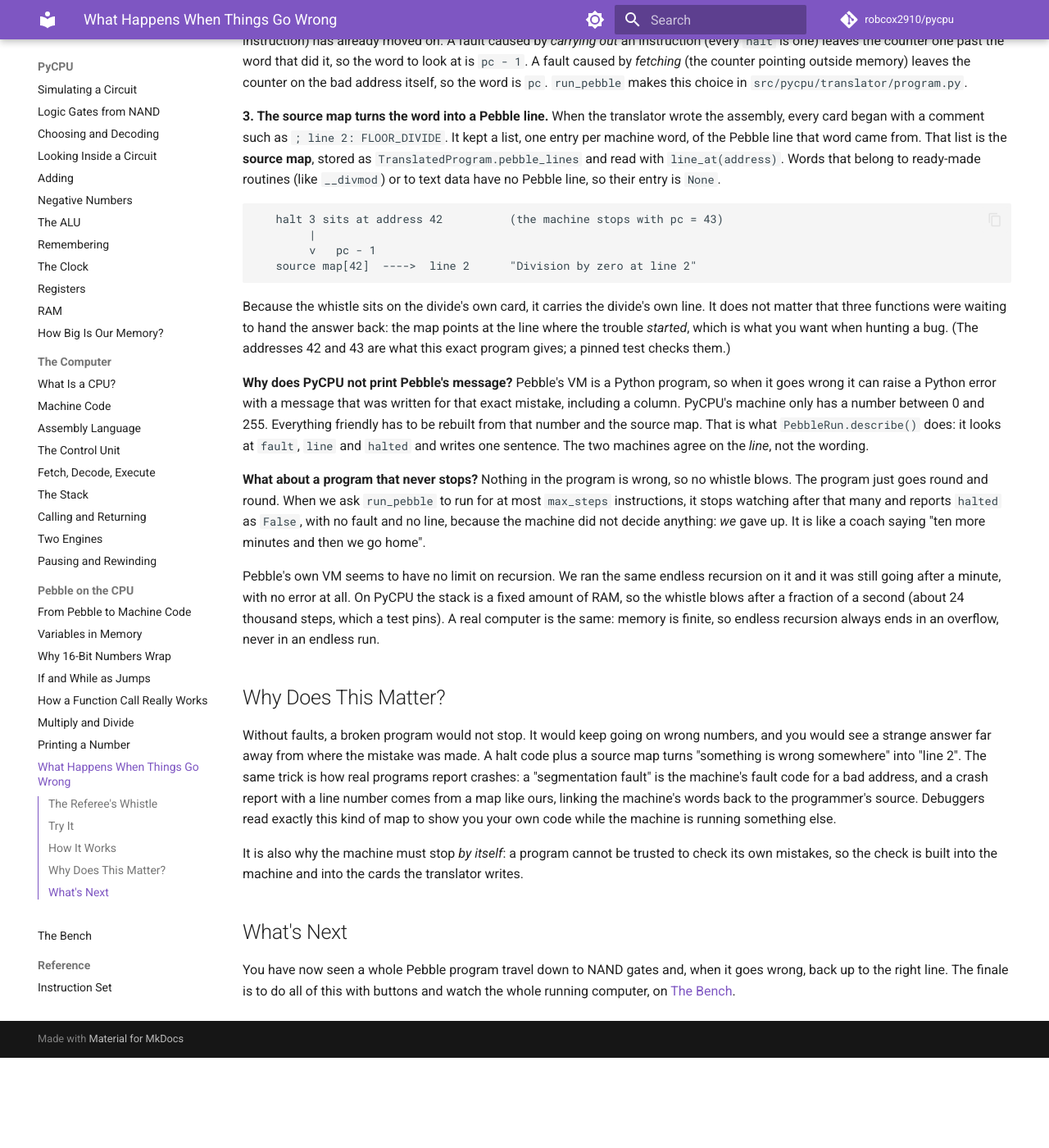
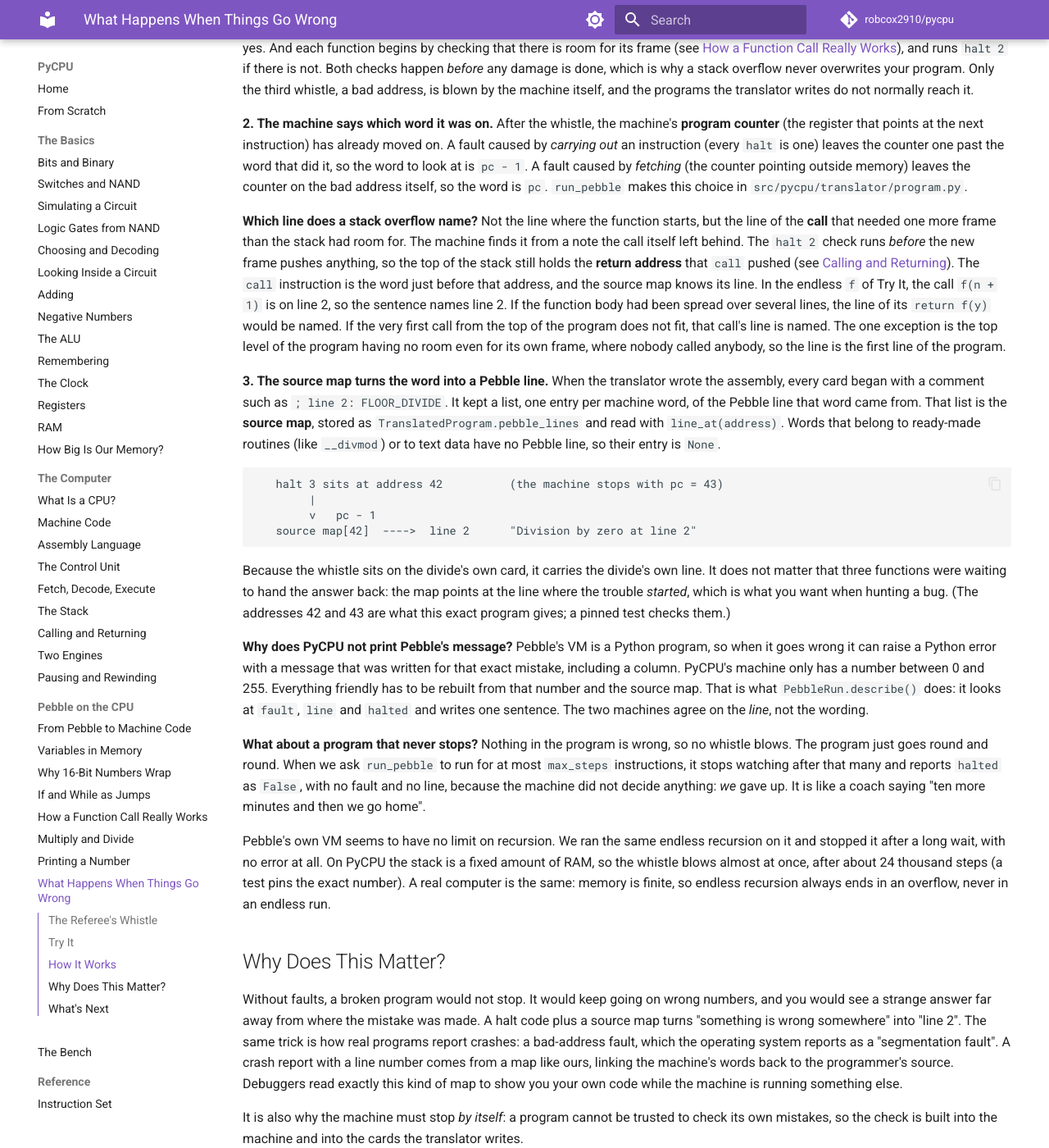
Before and after one commit to robcox2910/pycpu, an MkDocs documentation site: the page built from docs/concepts/what-happens-when-things-go-wrong.md, in a window 1280 px wide and 1400 px high, scrolled down 2402 px. Shown: the whole window at 82% size. Built offline with MkDocs 1.6.1 and Material for MkDocs 9.7.7, drawn with Linux system fonts in a browser that asks for light colours; comment, search, counter and statistics services are not loaded; before the commit the page ends 3692 px from its top, so only the background shows below that; some of the changed text lies outside the part shown.

Commit message:
fix: blame a stack overflow on the call that ran out of room
Co-Authored-By: Claude Sonnet 5.5 <noreply@anthropic.com>

````diff
--- a/docs/concepts/what-happens-when-things-go-wrong.md
+++ b/docs/concepts/what-happens-when-things-go-wrong.md
@@ -34,7 +34,8 @@ on purpose.
 ```python
 from pebble import PebbleError, run_source
 
-from pycpu.translator import run_pebble, translate
+from pycpu.isa import Fault
+from pycpu.translator import PebbleRun, run_pebble, translate
 
 source = """fn c(n) {
     return 10 // n
@@ -66,6 +67,8 @@ print(run_pebble(endless_recursion).describe())
 endless_loop = "let i = 0\nwhile i < 1 {\n    i = i + 0\n}"
 print(run_pebble(endless_loop, max_steps=5000).describe())
 print(run_pebble("print(7)").describe())
+broken = PebbleRun("", True, Fault.BAD_ADDRESS, 3, 1)
+print(broken.describe())
 # Output:
 # Pebble VM: Division by zero at line 2, column 15
 # PyCPU:     Division by zero at line 2
@@ -73,15 +76,19 @@ print(run_pebble("print(7)").describe())
 #     cmp  r2, r0             ; is the divisor 0?
 #     br   ne, __fn_c_divisor_ok_2 ; no: go ahead and divide
 #     halt 3                  ; yes: DIVIDE_BY_ZERO
-# The stack ran out of room at line 2 (does a function keep calling itself?)
+# The stack ran out of room at line 2 (the call on that line found no room for another frame; does a function keep calling itself?)
 # The program was still running after 5000 steps
 # The program finished
+# The program used a memory address that does not exist at line 3
 ```
 
 Both machines name line 2, even though the mistake happened three calls deep and `a(0)`
-is on line 11. The `1` was printed before the whistle, and nothing after it was. Your
-three `describe()` lines for the other endings say what stopped the machine in plain
-words. The last one is the happy ending: no fault, so there is nothing to explain.
+is on line 11. The `1` was printed before the whistle, and nothing after it was. The
+`describe()` lines for the other endings say what stopped the machine in plain
+words. The next one is the happy ending: no fault, so there is nothing to explain. The final
+sentence is for a bad address. Our translated programs do not normally reach one, so we
+build the ending by hand (a `PebbleRun` made up for the purpose) just to show what it
+says.
 
 ## How It Works
 
@@ -99,7 +106,7 @@ Every one is a `halt` with a different halt code, defined as `Fault` in
  an address that is not RAM     the machine itself, mid-fetch/execute  1  BAD_ADDRESS
 ```
 
-The two whistles in the first rows are ordinary instructions that the translator
+The two whistles in the first two rows are ordinary instructions that the translator
 writes. Look at the cards in Try It: before every `//` or `%` it writes `cmp r2, r0`
 ("is the divisor 0?"), a branch that skips over the whistle when the answer is no, and
 `halt 3` for when it is yes. And each function begins by checking that there is room
@@ -116,6 +123,19 @@ the counter one past the word that did it, so the word to look at is `pc - 1`. A
 caused by *fetching* (the counter pointing outside memory) leaves the counter on the bad
 address itself, so the word is `pc`. `run_pebble` makes this choice in
 `src/pycpu/translator/program.py`.
+
+**Which line does a stack overflow name?** Not the line where the function starts, but
+the line of the **call** that needed one more frame than the stack had room for. The
+machine finds it from a note the call itself left behind. The `halt 2` check runs
+*before* the new frame pushes anything, so the top of the stack still holds the **return
+address** that `call` pushed (see [Calling and Returning](calling-and-returning.md)).
+The `call` instruction is the word just before that address, and the source map knows
+its line. In the endless `f` of Try It, the call `f(n + 1)` is on line 2, so the sentence
+names line 2. If the function body had been spread over several lines, the line of its
+`return f(y)` would be named. If the very first call from the top of the program does not
+fit, that call's line is named. The one exception is the top level of the program having
+no room even for its own frame, where nobody called anybody, so the line is the first
+line of the program.
 
 **3. The source map turns the word into a Pebble line.** When the translator wrote the
 assembly, every card began with a comment such as `; line 2: FLOOR_DIVIDE`. It kept a
@@ -152,9 +172,9 @@ anything: *we* gave up. It is like a coach saying "ten more minutes and then we
 home".
 
 Pebble's own VM seems to have no limit on recursion. We ran the same endless recursion on it
-and it was still going after a minute, with no error at all. On PyCPU the stack is a
-fixed amount of RAM, so the whistle blows after a fraction of a second (about 24 thousand
-steps, which a test pins). A real computer is the same: memory is finite, so endless recursion always
+and stopped it after a long wait, with no error at all. On PyCPU the stack is a
+fixed amount of RAM, so the whistle blows almost at once, after about 24 thousand steps
+(a test pins the exact number). A real computer is the same: memory is finite, so endless recursion always
 ends in an overflow, never in an endless run.
 
 ## Why Does This Matter?
@@ -162,9 +182,9 @@ ends in an overflow, never in an endless run.
 Without faults, a broken program would not stop. It would keep going on wrong numbers,
 and you would see a strange answer far away from where the mistake was made. A halt code
 plus a source map turns "something is wrong somewhere" into "line 2". The same trick is
-how real programs report crashes: a "segmentation fault" is the machine's fault code for
-a bad address, and a crash report with a line number comes from a map like ours, linking
-the machine's words back to the programmer's source. Debuggers read exactly this kind of
+how real programs report crashes: a bad-address fault, which the operating system reports as a
+"segmentation fault". A crash report with a line number comes from a map like ours,
+linking the machine's words back to the programmer's source. Debuggers read exactly this kind of
 map to show you your own code while the machine is running something else.
 
 It is also why the machine must stop *by itself*: a program cannot be trusted to check
````
Also changed, not shown: 2 other files.
